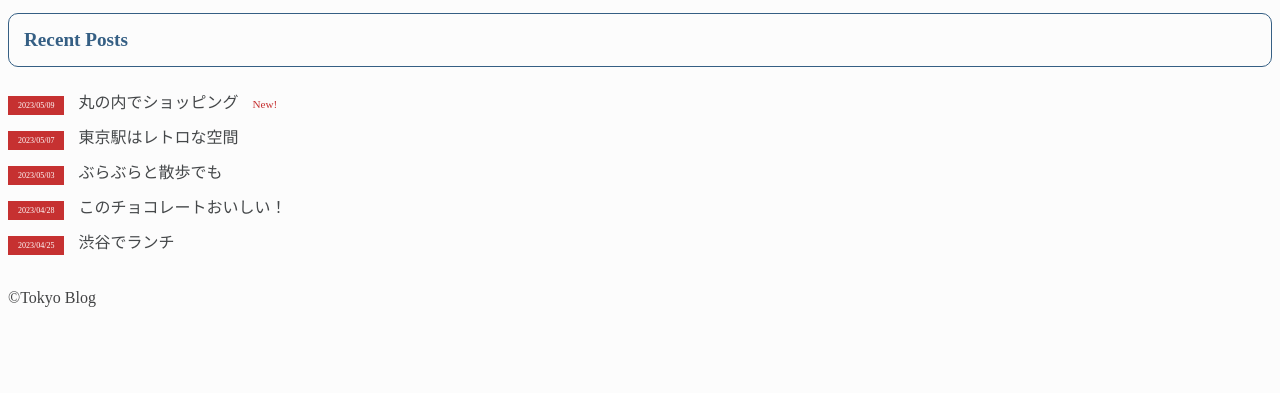
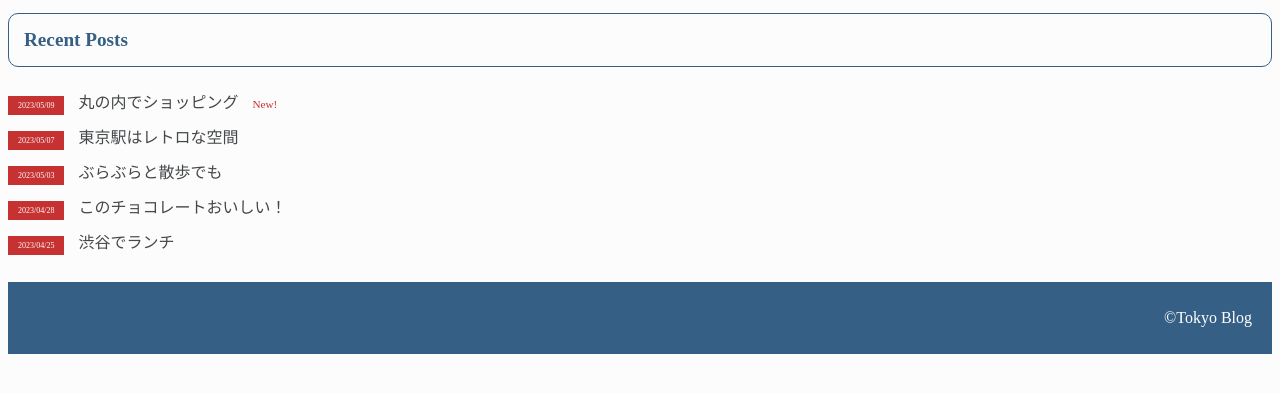
Before and after one commit to yse-yoo/html_2023_ig22, a plain HTML site: page index.html in a window 1280 px wide. Shown: the part 233-626 px from the top of the page. Drawn offline with Linux system fonts and the light colour scheme.

Commit message:
add footer

```diff
--- a/css/style.css
+++ b/css/style.css
@@ -20,6 +20,13 @@ h2 {
     border: 1px solid #355f84;
     border-radius: 10px;
     padding: 10px 15px;
+}
+
+footer {
+    padding: 20px;
+    background: #355f84;
+    color: #ffffff;
+    text-align: right;
 }
 
 /* class=banner */
```
